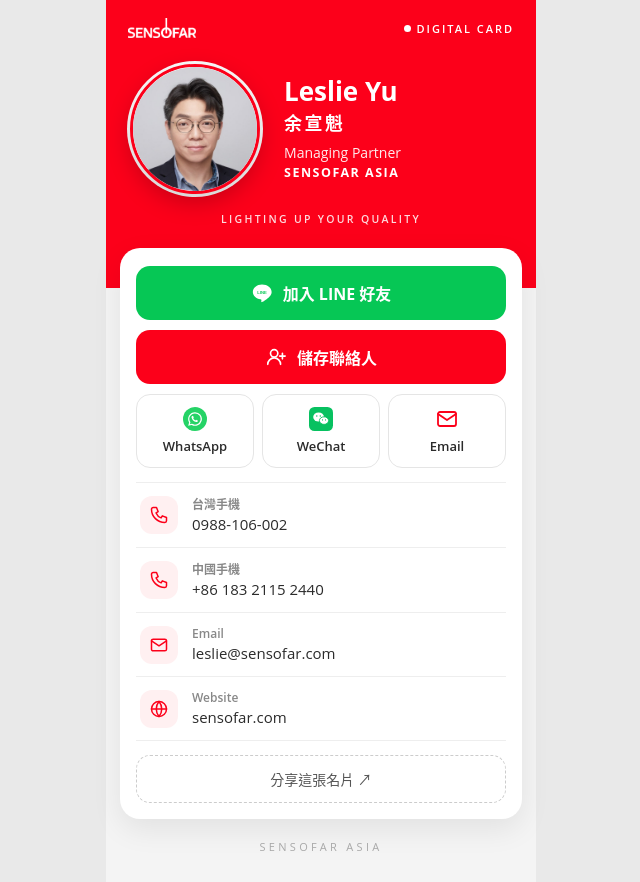
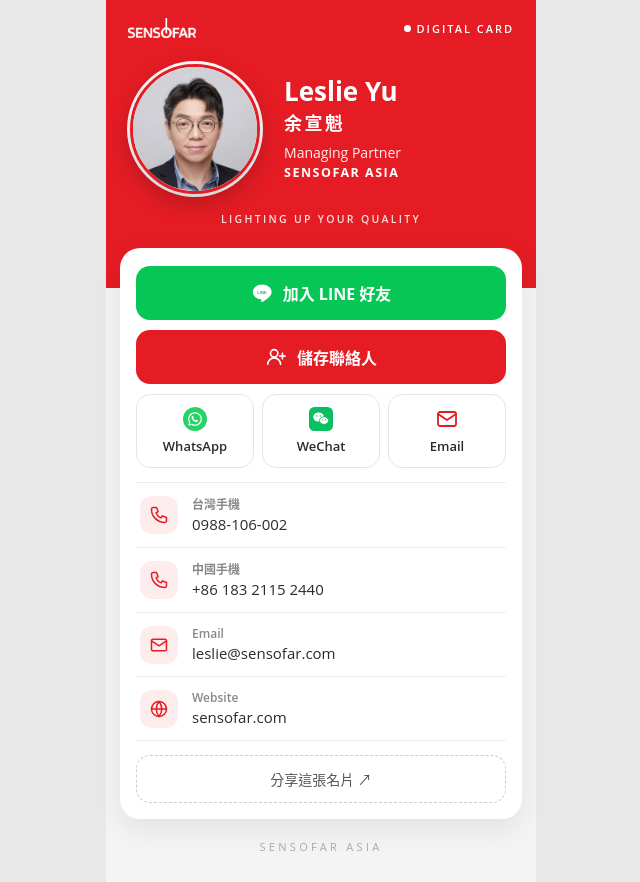
Before and after one commit to avonivy2001/personal-cards, a plain HTML site: page leslie-yu/index.html in a window 1280 px wide. Shown: the whole page, without its empty margins (319-959 px from the left). Drawn offline with Linux system fonts and the light colour scheme.

Commit message:
私人：Leslie Yu 紅色統一 #E51C24

```diff
--- a/leslie-yu/card.css
+++ b/leslie-yu/card.css
@@ -1,7 +1,7 @@
 *{box-sizing:border-box;margin:0}
 body{background:#e9e9e9;font-family:"Open Sans","Segoe UI",Roboto,Arial,"Noto Sans TC","Noto Sans CJK TC","PingFang TC",sans-serif;color:#2b2b2b}
 .wrap{max-width:430px;margin:auto;min-height:100vh;background:#f4f4f4}
-.hero{background:#FC001A;color:#fff;text-align:center;padding:18px 22px 64px}
+.hero{background:#E51C24;color:#fff;text-align:center;padding:18px 22px 64px}
 .topline{display:flex;justify-content:space-between;align-items:center;font-size:11px;font-weight:600;letter-spacing:.18em}
 .mini{height:20px;width:auto}.dot{display:inline-block;width:7px;height:7px;border-radius:50%;background:#fff;margin-right:6px;vertical-align:1px}
 .avatar{width:112px;height:112px;margin:28px auto 14px;border-radius:50%;padding:3px;background:#fff;box-shadow:0 8px 24px rgba(0,0,0,.2)}
@@ -12,13 +12,13 @@ h1{font-size:28px;font-weight:700;letter-spacing:.08em}.en{display:block;font-si
 .sheet{position:relative;margin:-40px 14px 0;background:#fff;border-radius:20px;padding:18px 16px 16px;box-shadow:0 10px 30px rgba(0,0,0,.08)}
 .btn{display:flex;align-items:center;justify-content:center;gap:10px;padding:15px;border-radius:14px;color:#fff;text-decoration:none;font-size:16px;font-weight:700;margin-bottom:10px}
 .btn svg{width:22px;height:22px;flex:none}
-.btn-line{background:#06C755}.btn-save{background:#FC001A}.btn-save .ic{color:#fff}
+.btn-line{background:#06C755}.btn-save{background:#E51C24}.btn-save .ic{color:#fff}
 .quick{display:flex;gap:8px;margin:6px 0 14px}
 .quick a,.quick button{flex:1;display:flex;flex-direction:column;align-items:center;gap:6px;padding:12px 4px;border:1px solid #e5e5e5;border-radius:14px;background:#fff;color:#2b2b2b;text-decoration:none;font:inherit;font-size:13px;font-weight:600;cursor:pointer}
-.quick svg{width:24px;height:24px}.quick .ic{color:#FC001A}
+.quick svg{width:24px;height:24px}.quick .ic{color:#E51C24}
 .rows{list-style:none;padding:0;border-top:1px solid #eee}
 .rows li>a,.rows li>div{display:flex;align-items:center;gap:14px;padding:12px 4px;border-bottom:1px solid #eee;color:inherit;text-decoration:none}
-.ri{width:38px;height:38px;border-radius:12px;background:#fff0f1;display:flex;align-items:center;justify-content:center;flex:none}.ri svg{width:20px;height:20px;color:#FC001A}
+.ri{width:38px;height:38px;border-radius:12px;background:#fdecec;display:flex;align-items:center;justify-content:center;flex:none}.ri svg{width:20px;height:20px;color:#E51C24}
 .rows b{display:block;font-size:12px;color:#888;font-weight:600}.v{font-size:15px;color:#2b2b2b}
 .share{display:block;width:100%;margin-top:14px;padding:13px;border:1px dashed #ccc;border-radius:14px;background:none;font:inherit;font-size:14px;color:#555;cursor:pointer}
 footer{text-align:center;font-size:11px;letter-spacing:.3em;color:#aaa;padding:20px 0 28px}
@@ -29,7 +29,7 @@ footer{text-align:center;font-size:11px;letter-spacing:.3em;color:#aaa;padding:2
 /* 照片左、姓名右（A 的排版） */
 .hero{padding-bottom:62px}
 .idrow{display:flex;align-items:center;gap:24px;margin:26px 2px 0;text-align:left}
-.avatar{flex:0 0 130px;width:130px;height:130px;margin:0;padding:0;background:#fff;box-shadow:0 8px 24px rgba(0,0,0,.22),0 0 0 3px #fff;border:3px solid #FC001A}
+.avatar{flex:0 0 130px;width:130px;height:130px;margin:0;padding:0;background:#fff;box-shadow:0 8px 24px rgba(0,0,0,.22),0 0 0 3px #fff;border:3px solid #E51C24}
 .who{flex:1;min-width:0}
 .who h1{font-size:26px;letter-spacing:0;line-height:1.15;white-space:nowrap}
 .zh{font-size:18px;font-weight:700;letter-spacing:.14em;margin-top:2px}
--- a/leslie-yu/index.html
+++ b/leslie-yu/index.html
@@ -1,6 +1,6 @@
 <!doctype html>
 <html lang="zh-Hant-TW"><head><meta charset="utf-8"><meta name="viewport" content="width=device-width,initial-scale=1,viewport-fit=cover">
-<title>Leslie Yu 余宣魁｜Sensofar Asia</title><meta name="robots" content="noindex,nofollow"><meta name="theme-color" content="#FC001A">
+<title>Leslie Yu 余宣魁｜Sensofar Asia</title><meta name="robots" content="noindex,nofollow"><meta name="theme-color" content="#E51C24">
 <link rel="stylesheet" href="card.css"></head><body><div class="wrap">
 <header class="hero">
 <div class="topline"><img class="mini" src="sensofar-logo-white.png" alt="SENSOFAR"><span><i class="dot"></i>DIGITAL CARD</span></div>
```
